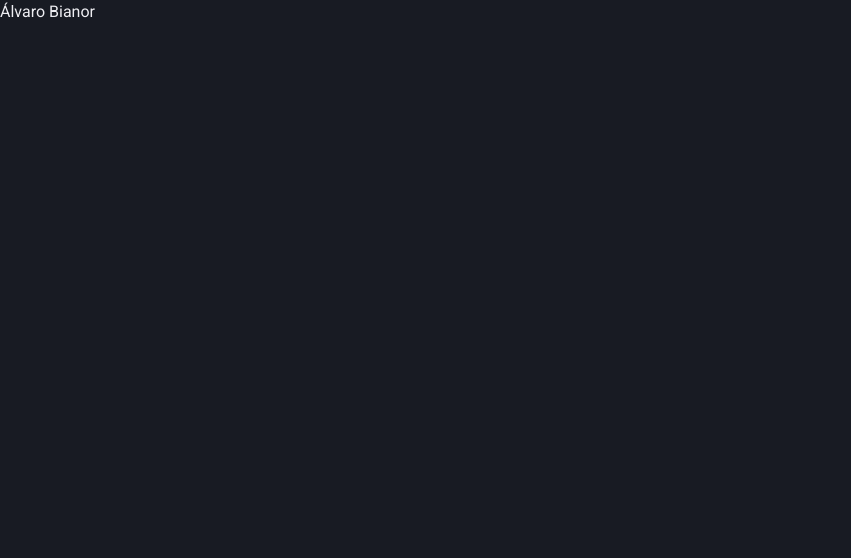
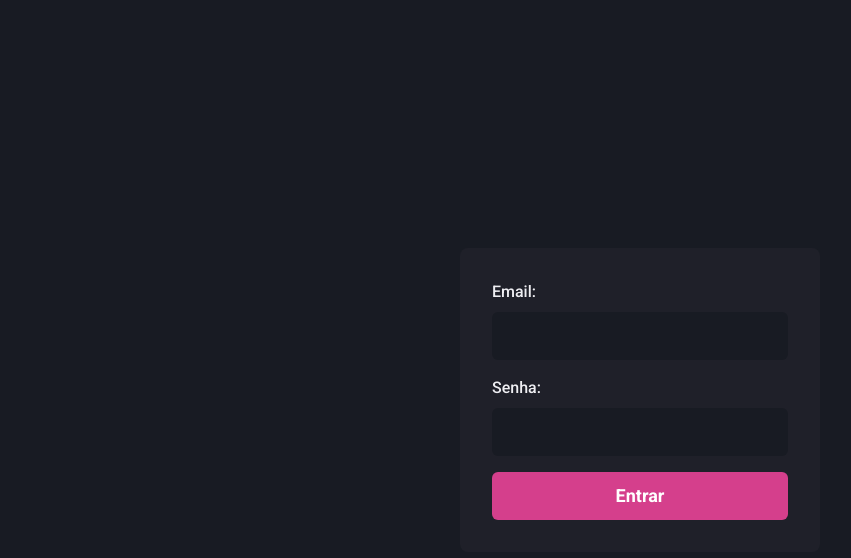
Before and after one commit to alvarobianor/dashGo, a Next.js app: page / in a window 1280 px wide. Shown: the top 558 px of the page, without its empty margins (0-851 px from the left). Built offline with nearby package versions, Linux system fonts and the light colour scheme.

Commit message:
initial page almost done

```diff
--- a/src/pages/index.tsx
+++ b/src/pages/index.tsx
@@ -1,7 +1,60 @@
 import type { NextPage } from "next";
+import {
+  Button,
+  Flex,
+  Input,
+  Stack,
+  FormLabel,
+  FormControl,
+} from "@chakra-ui/react";
 
 const Home: NextPage = () => {
-  return <h1>Álvaro Bianor</h1>;
+  return (
+    <Flex w="100vw" h="100vh" align="center" justify="center">
+      <Flex
+        as="form"
+        width="100%"
+        maxWidth={360}
+        bg="gray.800"
+        p={8}
+        borderRadius={8}
+        flexDir="column"
+      >
+        <Stack spacing={4}>
+          <FormControl>
+            <FormLabel htmlFor="email">Email:</FormLabel>
+            <Input
+              _hover={{ bgColor: "gray.900" }}
+              id="email"
+              name="email"
+              type="email"
+              focusBorderColor="pink.500"
+              bgColor="gray.900"
+              variant="filled"
+              size="lg"
+            />
+          </FormControl>
+
+          <FormControl>
+            <FormLabel htmlFor="password">Senha:</FormLabel>
+            <Input
+              _hover={{ bgColor: "gray.900" }}
+              id="password"
+              name="password"
+              type="password"
+              focusBorderColor="pink.500"
+              bgColor="gray.900"
+              variant="filled"
+              size="lg"
+            />
+          </FormControl>
+          <Button type="submit" colorScheme="pink" size="lg">
+            Entrar
+          </Button>
+        </Stack>
+      </Flex>
+    </Flex>
+  );
 };
 
 export default Home;
```
